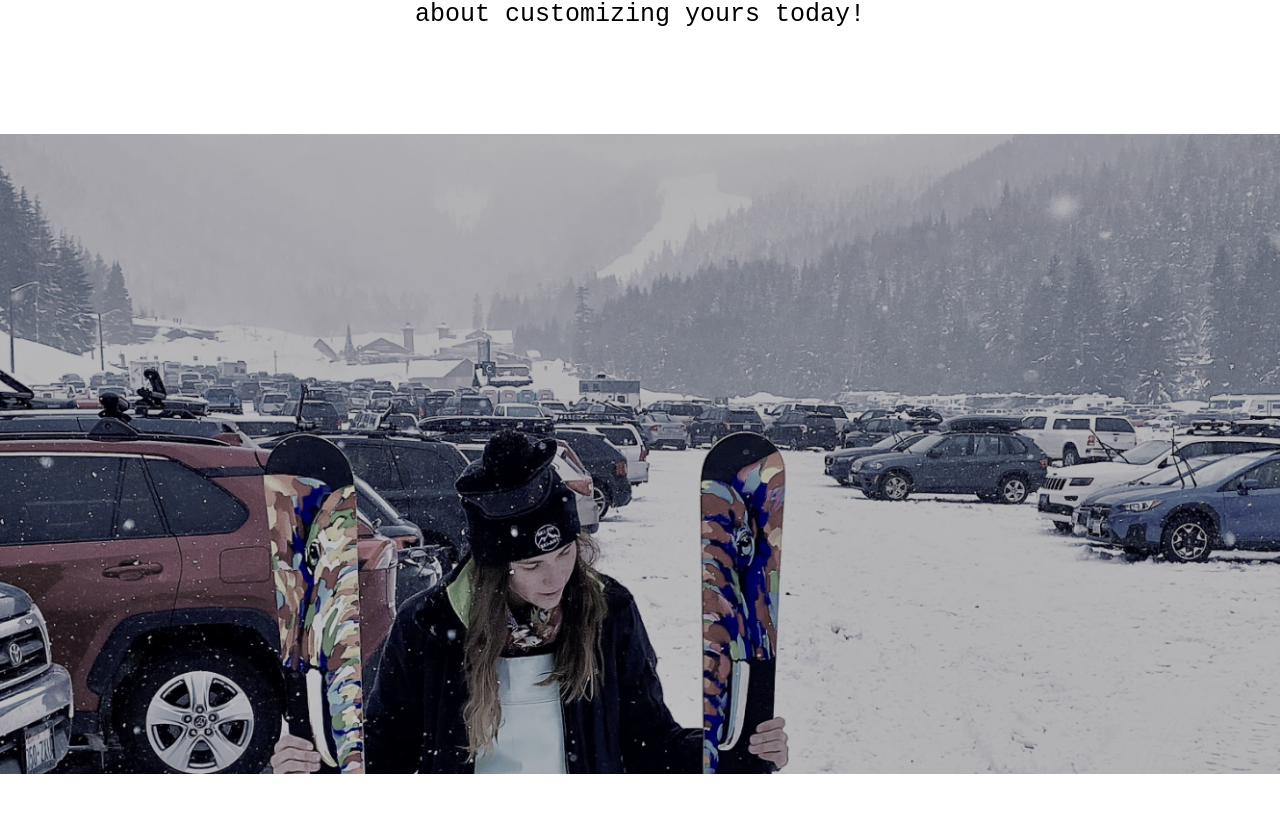
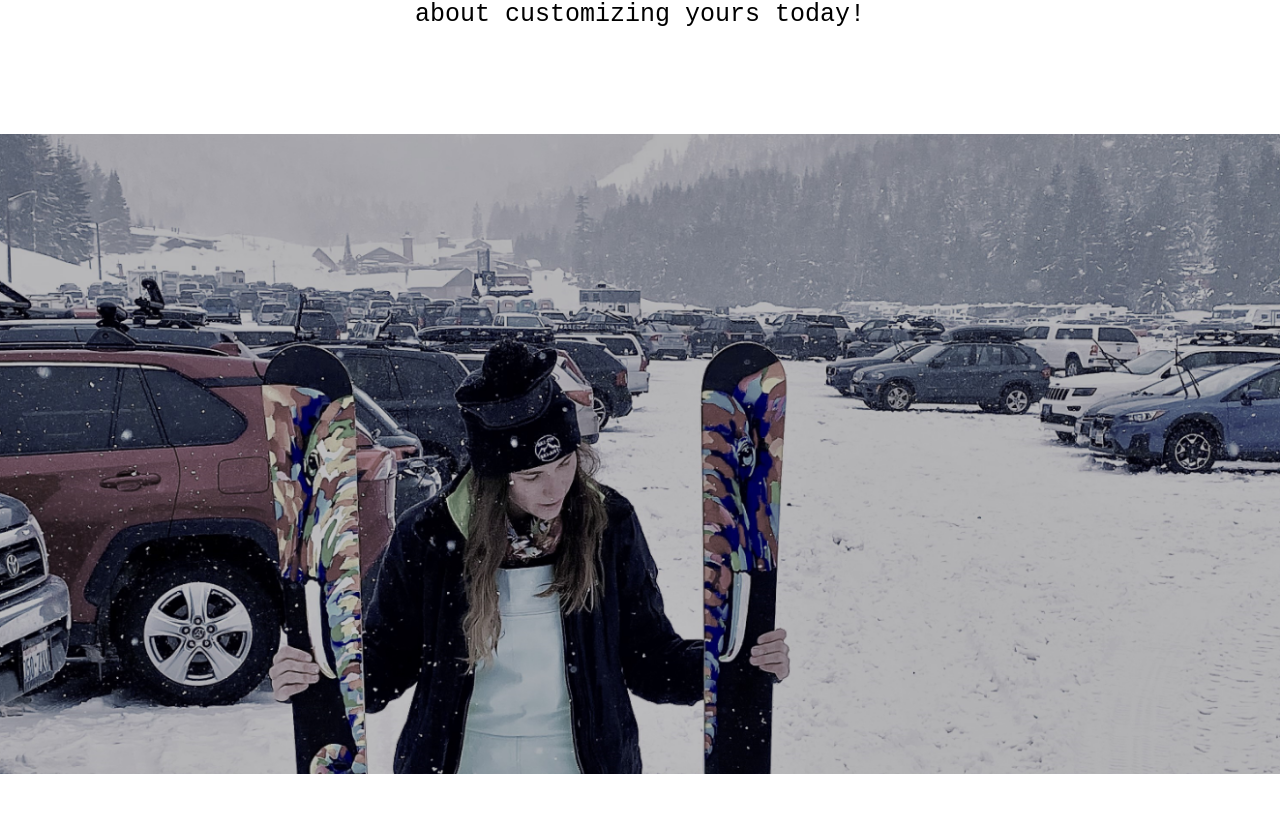
Before and after one commit to ryan-bloom/skionskiart, a React (Create React App) app: page / in a window 1280 px wide. Shown: the part 946-1760 px from the top of the page. Built offline with nearby package versions, Linux system fonts and the light colour scheme.

Commit message:
cropped background image differently

```diff
--- a/src/pages/home/home.css
+++ b/src/pages/home/home.css
@@ -74,7 +74,7 @@
 
 .paralax-image-2 {
   min-height: 40rem;
-  background-image: url(../../images/saigeBkgrnd.PNG);
+  background-image: url(../../images/saigeBkgrnd2.png);
   background-repeat: no-repeat;
   background-position: center;
   background-size: cover;
```
Also changed, not shown: public/images/saigeBkgrnd2.png (added), src/images/saigeBkgrnd2.png (added).
